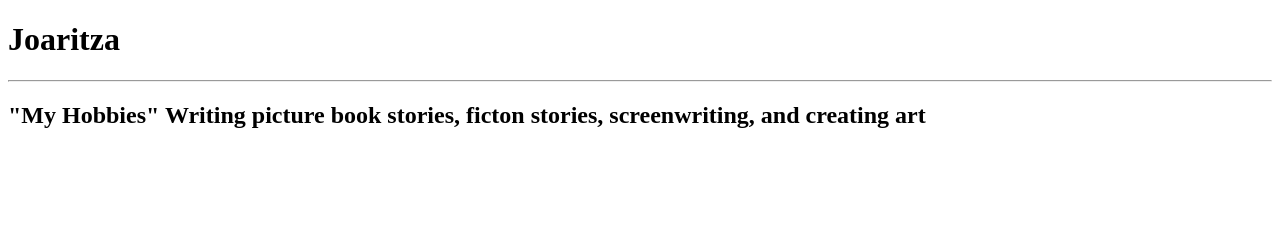
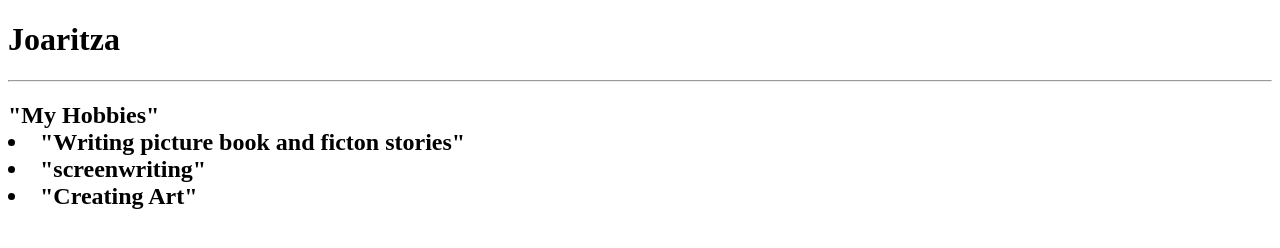
Before and after one commit to Joaritza/About-Me-HTML, a plain HTML site: page index.html in a window 1280 px wide. Drawn offline with Linux system fonts and the light colour scheme.

Commit message:
orderly hobbies

```diff
--- a/index.html
+++ b/index.html
@@ -9,7 +9,9 @@
  <h1>Joaritza</h1>
  <hr>
  <h2>"My Hobbies"
-    Writing picture book stories, ficton stories, screenwriting, and creating art
+   <li>"Writing picture book and ficton stories"</li>
+   <li>"screenwriting"</li>
+   <li>"Creating Art"</li>
  </h2>
 
 </body>
```
